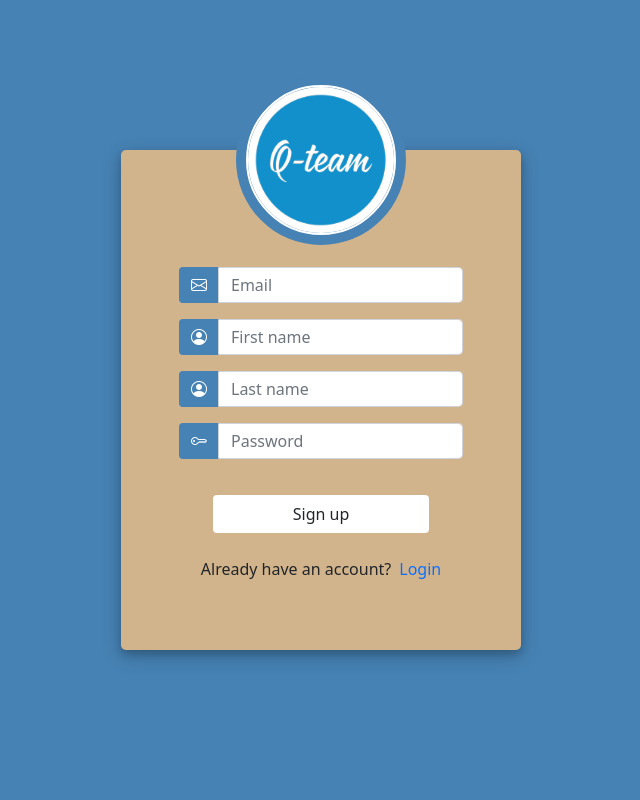
After one commit to QteamM-T/SimpleWebRTC, a PHP site: page /login/signUp.html in a window 1280 px wide. The commit adds this page. Shown: the whole page, without its empty margins (319-959 px from the left). Run offline with PHP 8.4, Linux system fonts and the light colour scheme; some libraries are stand-ins or nearby versions.

Commit message:
added login page and webrtc client working wellw

```diff
--- a/login/login.php
+++ b/login/login.php
@@ -1,4 +1,4 @@
-<!DOCTYPE html>
+<!DOCTYPE html>gi
 <html lang="en">
 <head>
     <meta charset="UTF-8">
--- /dev/null
+++ b/login/signUp.html
@@ -0,0 +1,117 @@
+<!DOCTYPE html>
+<html lang="en">
+<head>
+    <meta charset="UTF-8">
+    <meta http-equiv="X-UA-Compatible" content="IE=edge">
+    <meta name="viewport" content="width=device-width, initial-scale=1.0">
+    <title>Q-team</title>
+    <link href="https://cdn.jsdelivr.net/npm/bootstrap@5.1.3/dist/css/bootstrap.min.css" rel="stylesheet">
+    <link rel="stylesheet" href="style.css">
+    <link rel="stylesheet" href="https://cdn.jsdelivr.net/npm/bootstrap-icons@1.8.1/font/bootstrap-icons.css">
+</head>
+<body>
+    <div class="container h-100">
+        <div class="d-flex justify-content-center h-100">
+            <div class="user_card_signUp">
+                <div class="d-flex justify-content-center">
+                    <div class="brand_logo_container">
+                        <img src="images/timLogo.jpg" class="brand_logo" alt="Q-team logo">
+                    </div>
+                </div>
+                    <div class="d-flex flex-column justify-content-center form-container px-5 pb-3" id="login_div">
+                        <div class="input-group mt-5 mb-3">
+                            <div class="input-group-append">
+                                <span class="input-group-text"><i class="bi bi-envelope"></i></span>
+                            </div>
+                            <input type="text" name="username" placeholder="Email" id="username" class="form-control input_user"required>
+                        </div>
+                        <div class="input-group mb-3">
+                            <div class="input-group-append">
+                                <span class="input-group-text"><i class="bi bi-person-circle"></i></span>
+                            </div>
+                            <input type="text" name="First name" placeholder="First name" id="fname" class="form-control input_pass"required>
+                        </div>
+                        <div class="input-group mb-3">
+                            <div class="input-group-append">
+                                <span class="input-group-text"><i class="bi bi-person-circle"></i></span>
+                            </div>
+                            <input type="text" name="Last name" placeholder="Last name" id="lname" class="form-control input_pass"required>
+                        </div>
+                        <div class="input-group mb-3">
+                            <div class="input-group-append">
+                                <span class="input-group-text"><i class="bi bi-key"></i></span>
+                            </div>
+                            <input type="password" name="password" placeholder="Password" id="password" class="form-control input_pass"required>
+                        </div>
+
+                        <!--<div class="form-group">
+                            <div class="custom-control custom-checkbox">
+                                <input type="checkbox" name="rememberMe" class="custom-control-input" id="customControlInline">
+                                <label for="customControlInline" class="custom-control-label">Remember me</label>
+                            </div>
+                        </div>-->
+                    </div>
+                        <div class="d-flex justify-content-center mt-1 login_container">
+                            <button type="button" name="login_button" id="signUp" class="btn login_btn">Sign up</button>
+                        </div>
+
+                 <div class="mt-4 linked">
+                        <div class="d-flex justify-content-center links">
+                            Already have an account? <a href="login.html" class="ms-2"> Login </a>
+                        </div>
+                        <!--<div class="d-flex justify-content-center">
+                            <a href="#">Forgot your password?</a>
+                        </div>-->
+                 </div>
+            </div>
+        </div>
+    </div>
+    <script src="https://cdn.jsdelivr.net/npm/bootstrap@5.1.3/dist/js/bootstrap.bundle.min.js"></script>
+</body>
+<script type="module">
+    import { initializeApp } from "https://www.gstatic.com/firebasejs/9.8.1/firebase-app.js";
+    import {getDatabase, set, ref} from "https://www.gstatic.com/firebasejs/9.8.1/firebase-database.js";
+    import { getAuth, createUserWithEmailAndPassword } from "https://www.gstatic.com/firebasejs/9.8.1/firebase-auth.js";
+
+    const firebaseConfig = {
+      apiKey: "AIzaSyDWrQ1W5VzXHWyhdwuKanAa3v54ZZkTrXA",
+      authDomain: "web-project-dba45.firebaseapp.com",
+      databaseURL: "https://web-project-dba45-default-rtdb.firebaseio.com",
+      projectId: "web-project-dba45",
+      storageBucket: "web-project-dba45.appspot.com",
+      messagingSenderId: "51222755406",
+      appId: "1:51222755406:web:50a4f207390aee287b2b1f"
+    };
+
+    // Initialize Firebase
+    const app = initializeApp(firebaseConfig);
+    const database=getDatabase(app);
+    const auth = getAuth();
+
+    signUp.addEventListener('click',(e)=>{
+        var email=document.getElementById('username').value;
+        var firstname=document.getElementById('fname').value;
+        var lastname=document.getElementById('lname').value;
+        var password=document.getElementById('password').value;
+
+        createUserWithEmailAndPassword(auth, email, password)
+            .then((userCredential) => {
+                // Signed in
+                const user = userCredential.user;
+                set(ref(database, 'users/' + user.uid),{
+                    email:email,
+                    firstname:firstname,
+                    lastname:lastname
+                })
+                alert('User created');
+            })
+            .catch((error) => {
+                const errorCode = error.code;
+                const errorMessage = error.message;
+
+                alert(errorMessage);
+            });
+    });
+
+  </script>
+</html>
--- /dev/null
+++ b/login/style.css
@@ -0,0 +1,92 @@
+body,html{
+    margin:0;
+    padding: 0;
+    height: 100%;
+    background:steelblue;
+}
+.title{
+    font-family: 'Lucida Sans', 'Lucida Sans Regular', 'Lucida Grande', 'Lucida Sans Unicode', Geneva, Verdana, sans-serif;
+    color:white;
+}
+.user_card_login{
+    width: 400px;
+    height: 400px;
+    margin: auto 0;
+    background: tan;
+    position: relative;
+    display:flex;
+    justify-content: center;
+    flex-direction: column;
+    padding: 10px;
+    box-shadow: 0 4px 8px 0 rgba(0, 0,0, 0.2), 0 6px 20px 0 rgba(0, 0,0, 0.19);
+    -webkit-box-shadow: 0 4px 8px 0 rgba(0, 0,0, 0.2), 0 6px 20px 0 rgba(0, 0,0, 0.19);
+    -moz-box-shadow: 0 4px 8px 0 rgba(0, 0,0, 0.2), 0 6px 20px 0 rgba(0, 0,0, 0.19);
+    border-radius: 5px;
+}
+.user_card_signUp{
+    width: 400px;
+    height: 500px;
+    margin: auto 0;
+    background: tan;
+    position: relative;
+    display:flex;
+    justify-content: center;
+    flex-direction: column;
+    padding: 10px;
+    box-shadow: 0 4px 8px 0 rgba(0, 0,0, 0.2), 0 6px 20px 0 rgba(0, 0,0, 0.19);
+    -webkit-box-shadow: 0 4px 8px 0 rgba(0, 0,0, 0.2), 0 6px 20px 0 rgba(0, 0,0, 0.19);
+    -moz-box-shadow: 0 4px 8px 0 rgba(0, 0,0, 0.2), 0 6px 20px 0 rgba(0, 0,0, 0.19);
+    border-radius: 5px;
+}
+.brand_logo_container{
+    position: absolute;
+    height: 170px;
+    width: 170px;
+    top: -75px;
+    border-radius: 50%;
+    background:steelblue;
+    padding: 10px;
+    text-align: center;
+}
+
+.brand_logo{
+    height: 150px;
+    width: 150px;
+    border-radius: 50%;
+    border: 2px solid white;
+}
+.form_container{
+    margin-top: 20px;/**/
+}
+.login_btn{
+    width:60%;
+    background-color: white ;
+    transition-duration: 0.4s;
+}
+.login_btn:hover {
+    background-color: steelblue;
+    color: white;
+  }
+.login_container{
+    padding: 0 10px;
+}
+.input-group-text{
+    background-color: steelblue;
+    color: white;
+    border: 0;
+    border-radius: 0.25rem 0 0 0.25rem;
+}
+.input_user,.input_pass{
+    height: 100%;
+}
+.custom-checkbox .custom-control-input:checked~.custom-control-label::before{
+    background-color: red!important;/**/
+}
+.linked a{
+    text-decoration: none;
+
+}
+/*.login_btn:focus{
+    box-shadow: 2px !important;
+    outline: none!important;
+}*/
```
Also changed, not shown: client.js (+71 -20 lines), login/login.html (added, +106 -0 lines), login/images/LogoSample_ByTailorBrands.jpg (added), login/images/timLogo.jpg (added).
